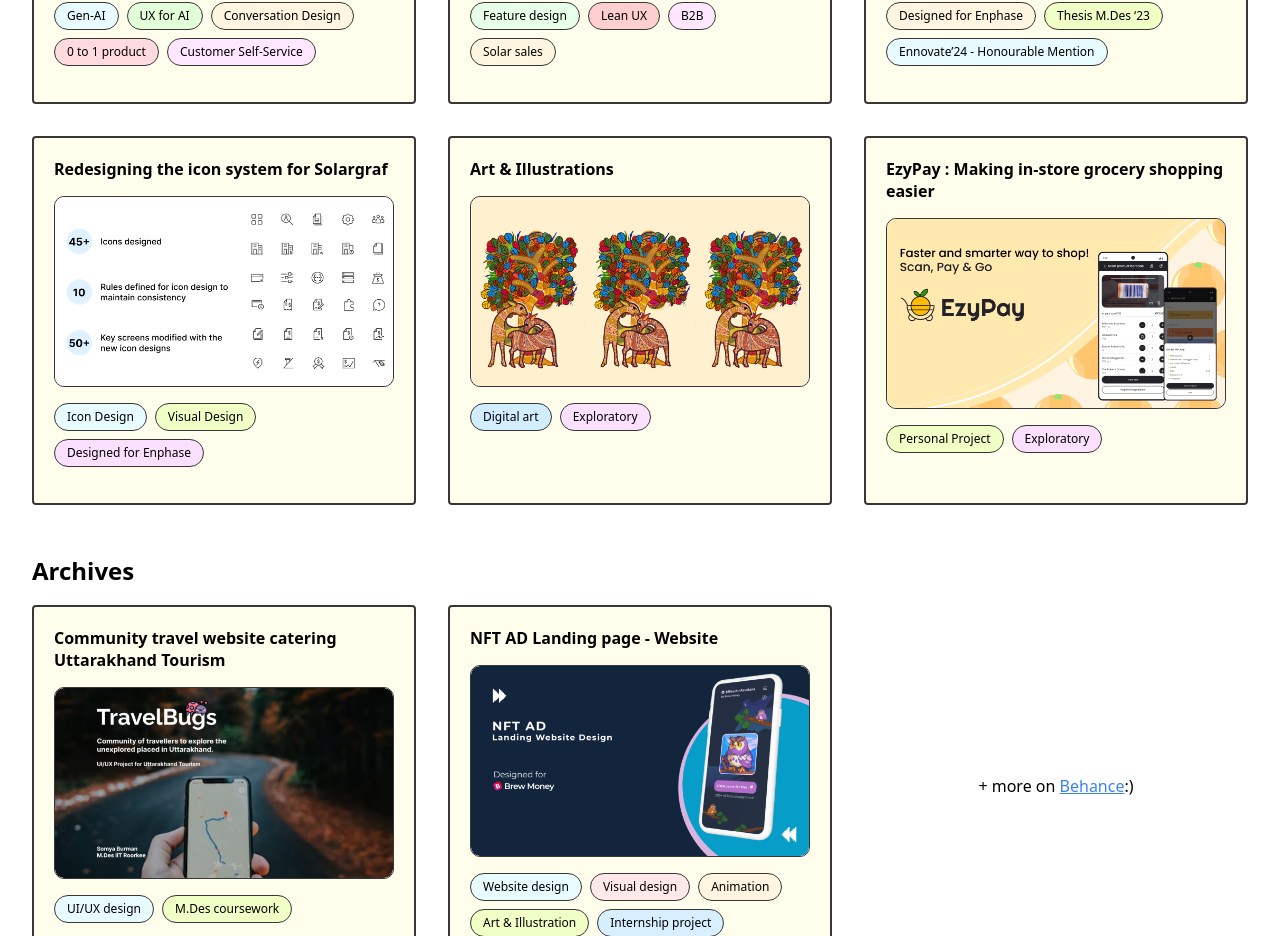
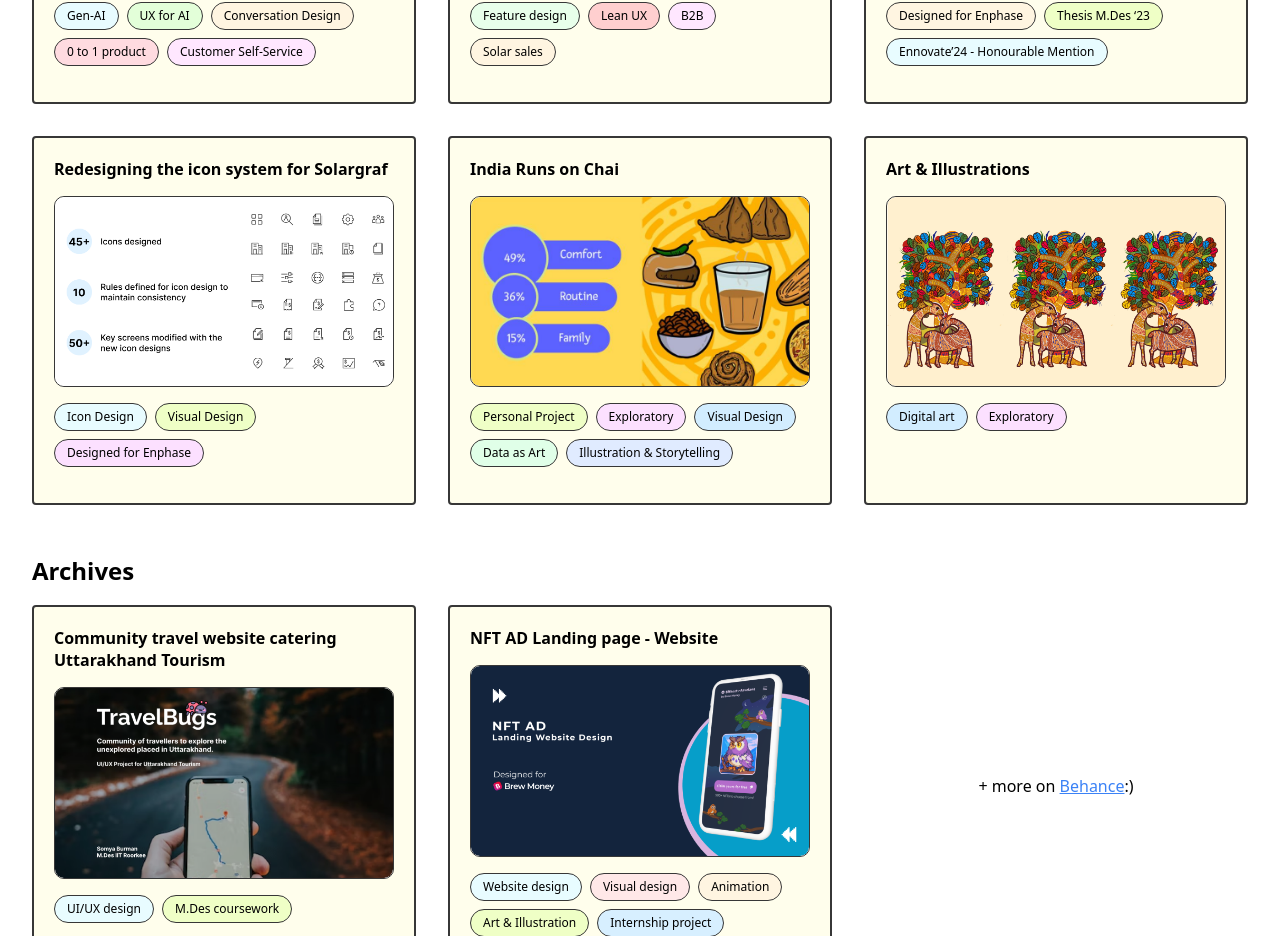
Before and after one commit to vaibhav12saxena/resume-website, a React (Vite) app in the folder Resume-project/: page / in a window 1280 px wide. Shown: the part 1339-2275 px from the top of the page. Built offline with nearby package versions, Linux system fonts and the light colour scheme.

Commit message:
updated chai project, removed ezyshop

```diff
--- a/Resume-project/src/data/workData.js
+++ b/Resume-project/src/data/workData.js
@@ -51,6 +51,19 @@
         path: "/projects/iconography_somya.pdf",
       },
       {
+        title: "India Runs on Chai",
+        image: "/images/chaidata.png",
+        tags: [
+          { title: "Personal Project", color: "#EFFFC6" },
+          { title: "Exploratory", color: "#FCE0FF" },
+          { title: "Visual Design", color: "#D2EDFF" },
+          { title: "Data as Art", color: "#E0FFE8" },
+          { title: "Illustration & Storytelling", color: "#E0EBFF" },
+        ],
+        description: "",
+        path: "https://www.figma.com/proto/fi5xYJU2RFkMJr4xUvgbGs/Untitled?node-id=7-1314&t=Mx7BiVhRp95lEK72-1&scaling=scale-down&content-scaling=fixed&page-id=0%3A1&starting-point-node-id=7%3A1314",
+      },
+      {
         title: "Art & Illustrations",
         image: "/images/illustration.png",
         tags: [
@@ -59,16 +72,6 @@
         ],
         description: "",
         path: "/projects/art_and_illustration_somya.pdf",
-      },
-      {
-        title: "EzyPay : Making in-store grocery shopping easier",
-        image: "/images/ezypay.png",
-        tags: [
-          { title: "Personal Project", color: "#EFFFC6" },
-          { title: "Exploratory", color: "#FCE0FF" },
-        ],
-        description: "",
-        path: "https://www.figma.com/proto/Ox0Vz2fKA7hSmhMDObL26h/No-Queue?node-id=320-13162&t=zFQl6CcFYIsc9Y0c-1&scaling=scale-down&content-scaling=fixed&page-id=5%3A3&starting-point-node-id=320%3A13162",
       },
     ],
   },
```
Also changed, not shown: Resume-project/public/images/chaidata.png (added).
